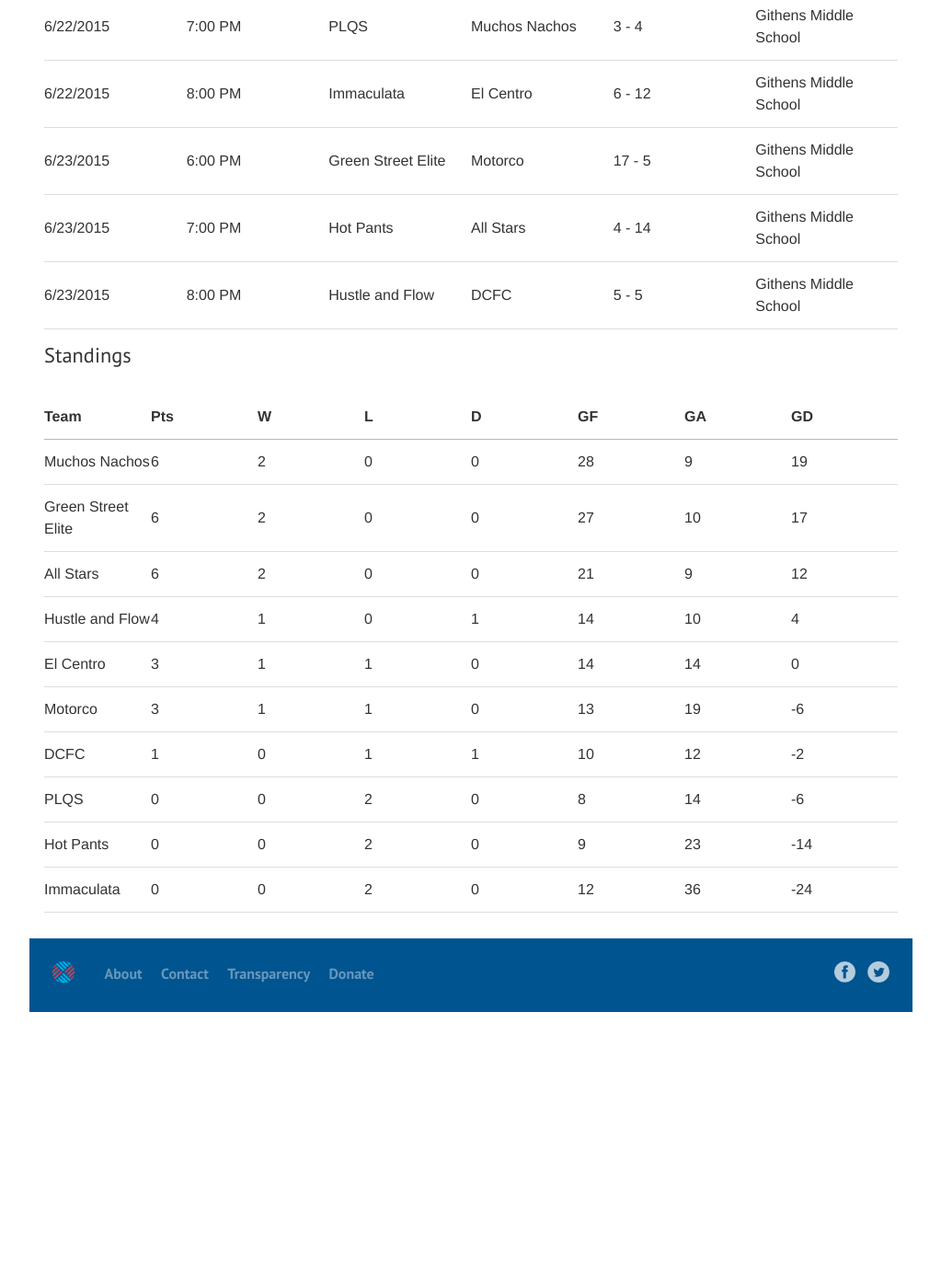
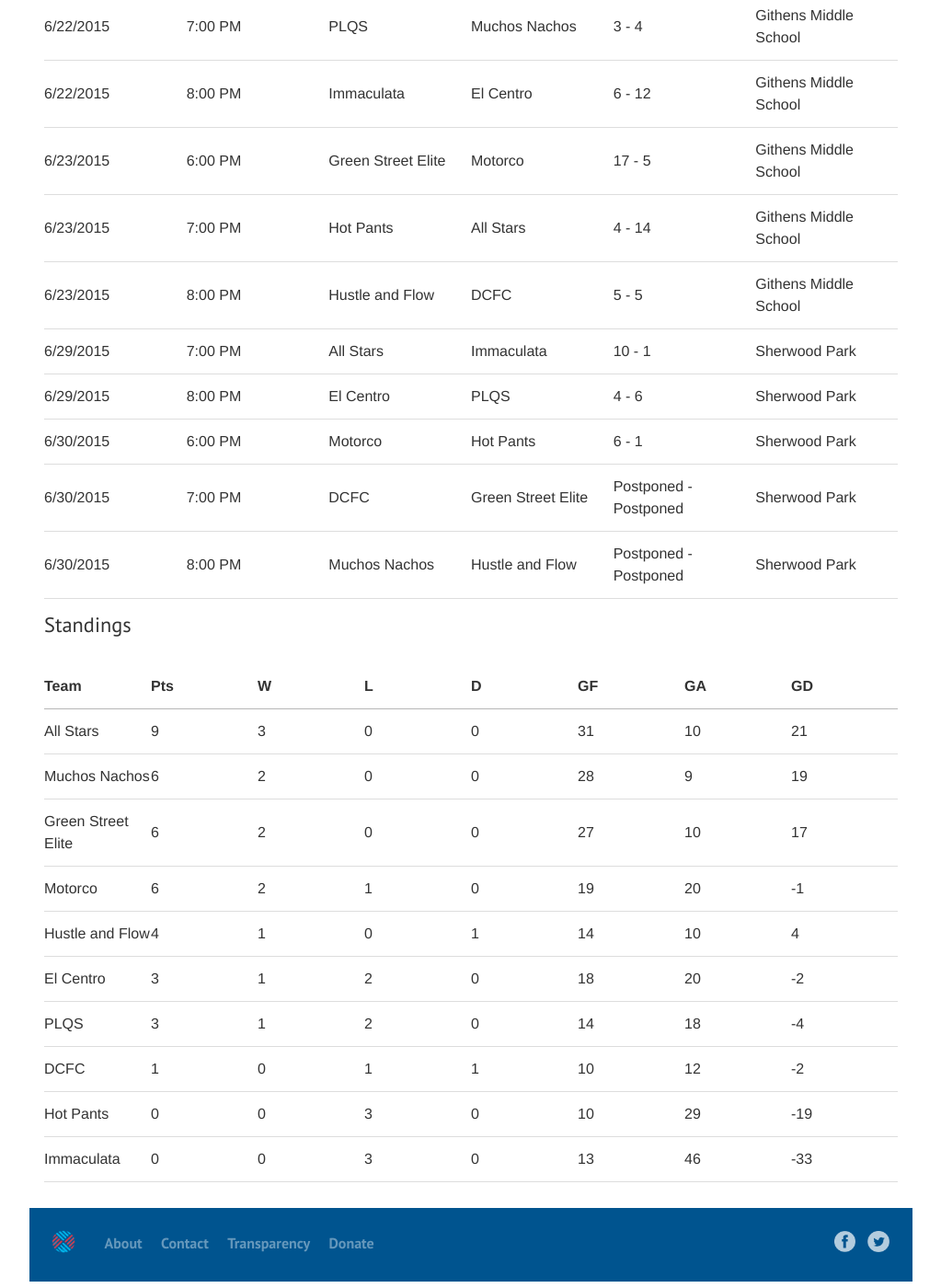
Before and after one commit to durhamatletico/durhamatletico.github.io, a Jekyll site: the page built from futsal/schedule.html, in a window 1280 px wide and 1400 px high, scrolled down 3059 px. Shown: the whole window at 92% size, without its empty margins (128-1151 px from the left). Built offline with Jekyll 4.4.1, drawn with Linux system fonts in a browser that asks for light colours; before the commit the page ends 4166 px from its top, so only the background shows below that; some of the changed text lies outside the part shown.

Commit message:
Update schedule and standings

```diff
--- a/_data/2015/summer/matches.json
+++ b/_data/2015/summer/matches.json
@@ -18,4 +18,14 @@
 {"Date":"6/23/2015","Time":"7:00 PM","Team 1":"Hot Pants","Team 2":"All Stars","Default venue":"Githens Middle School","Team 1 score":"4","Team 2 score":"14"}
 ,
 {"Date":"6/23/2015","Time":"8:00 PM","Team 1":"Hustle and Flow","Team 2":"DCFC","Default venue":"Githens Middle School","Team 1 score":"5","Team 2 score":"5"}
+,
+{"Date":"6/29/2015","Time":"7:00 PM","Team 1":"All Stars","Team 2":"Immaculata","Default venue":"Sherwood Park","Team 1 score":"10","Team 2 score":"1"}
+,
+{"Date":"6/29/2015","Time":"8:00 PM","Team 1":"El Centro","Team 2":"PLQS","Default venue":"Sherwood Park","Team 1 score":"4","Team 2 score":"6"}
+,
+{"Date":"6/30/2015","Time":"6:00 PM","Team 1":"Motorco","Team 2":"Hot Pants","Default venue":"Sherwood Park","Team 1 score":"6","Team 2 score":"1"}
+,
+{"Date":"6/30/2015","Time":"7:00 PM","Team 1":"DCFC","Team 2":"Green Street Elite","Default venue":"Sherwood Park","Team 1 score":"Postponed","Team 2 score":"Postponed"}
+,
+{"Date":"6/30/2015","Time":"8:00 PM","Team 1":"Muchos Nachos","Team 2":"Hustle and Flow","Default venue":"Sherwood Park","Team 1 score":"Postponed","Team 2 score":"Postponed"}
 ]
--- a/_data/2015/summer/past.json
+++ b/_data/2015/summer/past.json
@@ -18,4 +18,14 @@
 {"Date":"6/23/2015","Time":"7:00 PM","Team 1":"Hot Pants","Team 2":"All Stars","Default venue":"Githens Middle School","Team 1 score":"4","Team 2 score":"14"}
 ,
 {"Date":"6/23/2015","Time":"8:00 PM","Team 1":"Hustle and Flow","Team 2":"DCFC","Default venue":"Githens Middle School","Team 1 score":"5","Team 2 score":"5"}
+,
+{"Date":"6/29/2015","Time":"7:00 PM","Team 1":"All Stars","Team 2":"Immaculata","Default venue":"Sherwood Park","Team 1 score":"10","Team 2 score":"1"}
+,
+{"Date":"6/29/2015","Time":"8:00 PM","Team 1":"El Centro","Team 2":"PLQS","Default venue":"Sherwood Park","Team 1 score":"4","Team 2 score":"6"}
+,
+{"Date":"6/30/2015","Time":"6:00 PM","Team 1":"Motorco","Team 2":"Hot Pants","Default venue":"Sherwood Park","Team 1 score":"6","Team 2 score":"1"}
+,
+{"Date":"6/30/2015","Time":"7:00 PM","Team 1":"DCFC","Team 2":"Green Street Elite","Default venue":"Sherwood Park","Team 1 score":"Postponed","Team 2 score":"Postponed"}
+,
+{"Date":"6/30/2015","Time":"8:00 PM","Team 1":"Muchos Nachos","Team 2":"Hustle and Flow","Default venue":"Sherwood Park","Team 1 score":"Postponed","Team 2 score":"Postponed"}
 ]
--- a/_data/2015/summer/results.yml
+++ b/_data/2015/summer/results.yml
@@ -1,14 +1,14 @@
-[{draws: 0, goal_differential: 19, goals_against: 9, goals_for: 28, losses: 0, points: 6,
-    team: Muchos Nachos, wins: 2}, {draws: 0, goal_differential: 17, goals_against: 10,
-    goals_for: 27, losses: 0, points: 6, team: Green Street Elite, wins: 2}, {draws: 0,
-    goal_differential: 12, goals_against: 9, goals_for: 21, losses: 0, points: 6,
-    team: All Stars, wins: 2}, {draws: 1, goal_differential: 4, goals_against: 10,
-    goals_for: 14, losses: 0, points: 4, team: Hustle and Flow, wins: 1}, {draws: 0,
-    goal_differential: 0, goals_against: 14, goals_for: 14, losses: 1, points: 3,
-    team: El Centro, wins: 1}, {draws: 0, goal_differential: -6, goals_against: 19,
-    goals_for: 13, losses: 1, points: 3, team: Motorco, wins: 1}, {draws: 1, goal_differential: -2,
-    goals_against: 12, goals_for: 10, losses: 1, points: 1, team: DCFC, wins: 0},
-  {draws: 0, goal_differential: -6, goals_against: 14, goals_for: 8, losses: 2, points: 0,
-    team: PLQS, wins: 0}, {draws: 0, goal_differential: -14, goals_against: 23, goals_for: 9,
-    losses: 2, points: 0, team: Hot Pants, wins: 0}, {draws: 0, goal_differential: -24,
-    goals_against: 36, goals_for: 12, losses: 2, points: 0, team: Immaculata, wins: 0}]
+[{draws: 0, goal_differential: 21, goals_against: 10, goals_for: 31, losses: 0, points: 9,
+    team: All Stars, wins: 3}, {draws: 0, goal_differential: 19, goals_against: 9,
+    goals_for: 28, losses: 0, points: 6, team: Muchos Nachos, wins: 2}, {draws: 0,
+    goal_differential: 17, goals_against: 10, goals_for: 27, losses: 0, points: 6,
+    team: Green Street Elite, wins: 2}, {draws: 0, goal_differential: -1, goals_against: 20,
+    goals_for: 19, losses: 1, points: 6, team: Motorco, wins: 2}, {draws: 1, goal_differential: 4,
+    goals_against: 10, goals_for: 14, losses: 0, points: 4, team: Hustle and Flow,
+    wins: 1}, {draws: 0, goal_differential: -2, goals_against: 20, goals_for: 18,
+    losses: 2, points: 3, team: El Centro, wins: 1}, {draws: 0, goal_differential: -4,
+    goals_against: 18, goals_for: 14, losses: 2, points: 3, team: PLQS, wins: 1},
+  {draws: 1, goal_differential: -2, goals_against: 12, goals_for: 10, losses: 1, points: 1,
+    team: DCFC, wins: 0}, {draws: 0, goal_differential: -19, goals_against: 29, goals_for: 10,
+    losses: 3, points: 0, team: Hot Pants, wins: 0}, {draws: 0, goal_differential: -33,
+    goals_against: 46, goals_for: 13, losses: 3, points: 0, team: Immaculata, wins: 0}]
--- a/_data/2015/summer/week.json
+++ b/_data/2015/summer/week.json
@@ -1,11 +1,11 @@
 [
-{"Date":"6/29/2015","Time":"7:00 PM","Team 1":"All Stars","Team 2":"Immaculata","Default venue":"Sherwood Park","Team 1 score":"","Team 2 score":""}
+{"Date":"7/6/2015","Time":"7:00 PM","Team 1":"All Stars","Team 2":"Hustle and Flow","Default venue":"Sherwood Park","Team 1 score":"","Team 2 score":""}
 ,
-{"Date":"6/29/2015","Time":"8:00 PM","Team 1":"El Centro","Team 2":"PLQS","Default venue":"Sherwood Park","Team 1 score":"","Team 2 score":""}
+{"Date":"7/6/2015","Time":"8:00 PM","Team 1":"Hot Pants","Team 2":"Muchos Nachos","Default venue":"Sherwood Park","Team 1 score":"","Team 2 score":""}
 ,
-{"Date":"6/30/2015","Time":"6:00 PM","Team 1":"Motorco","Team 2":"Hot Pants","Default venue":"Sherwood Park","Team 1 score":"","Team 2 score":""}
+{"Date":"7/7/2015","Time":"6:00 PM","Team 1":"Motorco","Team 2":"PLQS","Default venue":"Sherwood Park","Team 1 score":"","Team 2 score":""}
 ,
-{"Date":"6/30/2015","Time":"7:00 PM","Team 1":"DCFC","Team 2":"Green Street Elite","Default venue":"Sherwood Park","Team 1 score":"","Team 2 score":""}
+{"Date":"7/7/2015","Time":"7:00 PM","Team 1":"Immaculata","Team 2":"DCFC","Default venue":"Sherwood Park","Team 1 score":"","Team 2 score":""}
 ,
-{"Date":"6/30/2015","Time":"8:00 PM","Team 1":"Muchos Nachos","Team 2":"Hustle and Flow","Default venue":"Sherwood Park","Team 1 score":"","Team 2 score":""}
+{"Date":"7/7/2015","Time":"8:00 PM","Team 1":"El Centro","Team 2":"Green Street Elite","Default venue":"Sherwood Park","Team 1 score":"","Team 2 score":""}
 ]
--- a/_scripts/process.py
+++ b/_scripts/process.py
@@ -11,6 +11,8 @@ for team in teams:
     # 1. Create points tally per team.
     # 2. Track goals for / goals against
     for match in matches:
+        if match['Team 1 score'] == 'Postponed' or match['Team 2 score'] == 'Postponed':
+                continue
         if team in match['Team 1']:
             team_data[team]['goals_for'] += int(match['Team 1 score'])
             team_data[team]['goals_against'] += int(match['Team 2 score'])
--- a/futsal/schedule.html
+++ b/futsal/schedule.html
@@ -29,7 +29,7 @@ permalink: /futsal/schedule/
   <tbody>
     {% for match in site.data.2015.summer.week %}
       <tr>
-          <td>{{ match.Date | date: '%d' }}</td>
+          <td>{{ match.Date }}</td>
           <td>{{ match.Time }}</td>
           <td>{{ match["Team 1"] }}</td>
           <td>{{ match["Team 2"] }}</td>
--- a/index.html
+++ b/index.html
@@ -18,7 +18,7 @@ layout: default
 
     <section>
       <schedule class="this-week">
-        <h2>Matches for June 29-30</h2>
+        <h2>Matches for July 6-7</h2>
         <p>Help your captains! <a href="https://docs.google.com/forms/d/1wwjexASA_wtMgit6BnDdHOGyP1nAHIWMxkejpUmdiDs/viewform">RSVP to your game each week with this form.</a></p>
         <table>
           <thead>
@@ -33,7 +33,7 @@ layout: default
           <tbody>
             {% for match in site.data.2015.summer.week %}
             <tr>
-              <td>{{ match.Date | date: '%d' }}</td>
+              <td>{{ match.Date }}</td>
               <td>{{ match.Time }}</td>
               <td>{{ match["Team 1"] }}</td>
               <td>{{ match["Team 2"] }}</td>
```
Also changed, not shown: 1 other file.
